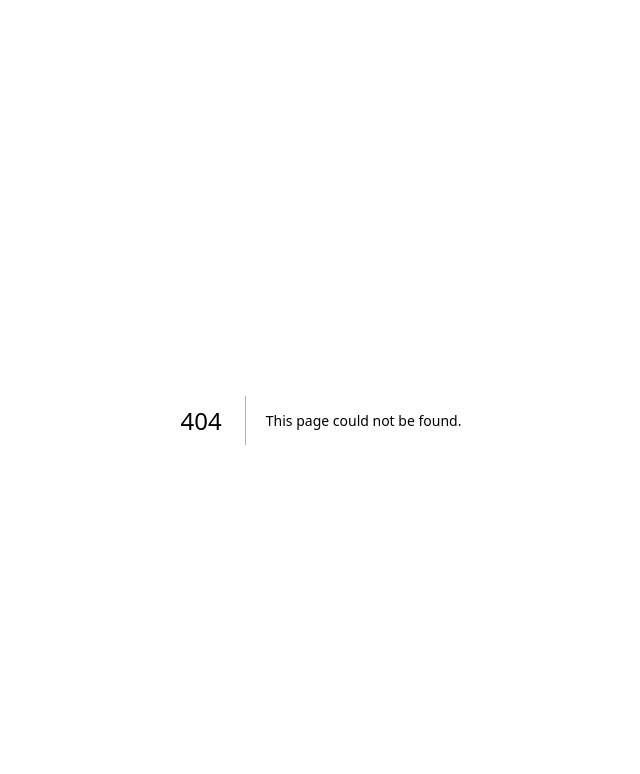
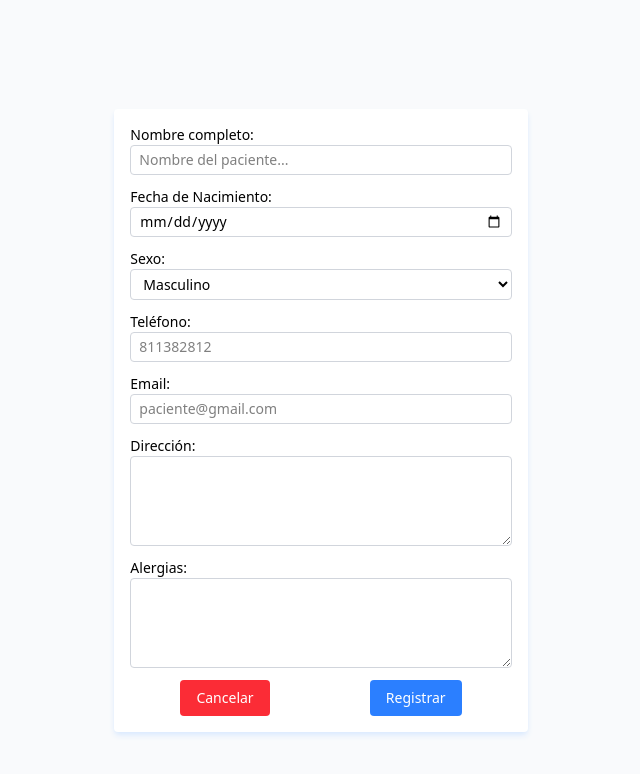
Before and after one commit to AdolfoFelixN/vita-care, a Next.js app: page /pacientes/1 in a window 1280 px wide. Before the commit this address had no page. Shown: the top 774 px of the page, without its empty margins (319-959 px from the left). Built offline with nearby package versions, Linux system fonts and the light colour scheme.

Commit message:
registro de pacientes

```diff
--- /dev/null
+++ b/src/app/pacientes/[id]/page.jsx
@@ -0,0 +1,205 @@
+"use client";
+import axios from "axios";
+import { useForm } from "react-hook-form";
+
+function RegisterPage() {
+  const {
+    register,
+    handleSubmit,
+    formState: { errors },
+    reset,
+  } = useForm();
+
+  console.log(errors);
+
+  const onSubmit = async (data) => {
+    try {
+      const response = await axios.post("/api/pacientes", data);
+      console.log(response.data);
+      console.log("Registro exitoso")
+    } catch (error) {
+      console.log(error);
+    }
+    reset();
+  };
+
+  return (
+    <div className="flex w-full h-svh justify-center items-center ">
+      <form
+        onSubmit={handleSubmit(onSubmit)}
+        className="w-1/3 flex flex-col gap-3 text-sm bg-white p-4 rounded-sm shadow-md shadow-blue-100"
+      >
+        <div className="flex flex-col">
+          <label htmlFor="Nombre">Nombre completo:</label>
+          <input
+            id="Nombre"
+            type="text"
+            placeholder="Nombre del paciente..."
+            className="border border-gray-300 rounded py-1 px-2"
+            {...register("Nombre", {
+              required: {
+                value: true,
+                message: "El nombre es requerido",
+              },
+              minLength: {
+                value: 10,
+                message: "El nombre es muy corto, mínimo 10 caracteres",
+              },
+            })}
+          />
+          {errors.Nombre && (
+            <span className="text-xs text-red-500 font-semibold">
+              {errors.Nombre.message}
+            </span>
+          )}
+        </div>
+        <div className="flex flex-col">
+          <label htmlFor="FechaNacimiento">Fecha de Nacimiento:</label>
+          <input
+            id="FechaNacimiento"
+            type="date"
+            placeholder="10/04/2002"
+            className="border border-gray-300 rounded py-1 px-2"
+            {...register("FechaNacimiento", {
+              required: {
+                value: true,
+                message: "La Fecha es requerida",
+              },
+            })}
+          />
+          {errors.FechaNacimiento && (
+            <span className="text-xs text-red-500 font-semibold">
+              {errors.FechaNacimiento.message}
+            </span>
+          )}
+        </div>
+        <div className="flex flex-col">
+          <label htmlFor="Sexo">Sexo:</label>
+          <select
+            id="Sexo"
+            className="border border-gray-300 rounded py-1 px-2"
+            {...register("Sexo", {
+              required: true,
+            })}
+          >
+            <option value="Masculino">Masculino</option>
+            <option value="Femenino">Femenino</option>
+          </select>
+          {errors.Sexo && (
+            <span className="text-xs text-red-500 font-semibold">
+              El sexo es requerido
+            </span>
+          )}
+        </div>
+        <div className="flex flex-col">
+          <label htmlFor="Telefono">Teléfono:</label>
+          <input
+            id="Telefono"
+            type="number"
+            placeholder="811382812"
+            className="border border-gray-300 rounded py-1 px-2"
+            {...register("Telefono", {
+              required: {
+                value: true,
+                message: "El Teléfono es requerido",
+              },
+              minLength: {
+                value: 8,
+                message: "Mínimo 8 numeros",
+              },
+              maxLength: {
+                value: 10,
+                message: "Máximo 10 numeros",
+              },
+            })}
+          />
+          {errors.Telefono && (
+            <span className="text-xs text-red-500 font-semibold">
+              {errors.Telefono.message}
+            </span>
+          )}
+        </div>
+        <div className="flex flex-col">
+          <label htmlFor="Email">Email:</label>
+          <input
+            id="Email"
+            type="text"
+            placeholder="paciente@gmail.com"
+            className="border border-gray-300 rounded py-1 px-2"
+            {...register("Email", {
+              required: {
+                value: true,
+                message: "El email es requerido",
+              },
+              pattern: {
+                value: /^[\w-.]+@([\w-]+\.)+[\w-]{2,4}$/,
+                message: "Correo inválido",
+              },
+            })}
+          />
+          {errors.Email && (
+            <span className="text-xs text-red-500 font-semibold">
+              {errors.Email.message}
+            </span>
+          )}
+        </div>
+        <div className="flex flex-col">
+          <label htmlFor="Direccion">Dirección:</label>
+          <textarea
+            rows={4}
+            name="Direccion"
+            id="Direccion"
+            className="border border-gray-300 rounded py-1 px-2"
+            {...register("Direccion", {
+              required: {
+                value: true,
+                message: "La dirección es requerida",
+              },
+            })}
+          />
+          {errors.Direccion && (
+            <span className="text-xs text-red-500 font-semibold">
+              {errors.Direccion.message}
+            </span>
+          )}
+        </div>
+        <div className="flex flex-col">
+          <label htmlFor="Alergias">Alergias:</label>
+          <textarea
+            rows={4}
+            name="Alergias"
+            id="Alergias"
+            className="border border-gray-300 rounded py-1 px-2"
+            {...register("Alergias", {
+              required: {
+                value: true,
+                message: "El campo es requerido",
+              },
+            })}
+          />
+          {errors.Alergias && (
+            <span className="text-xs text-red-500 font-semibold">
+              {errors.Alergias.message}
+            </span>
+          )}
+        </div>
+        <div className="text-white flex justify-around items-center">
+          <button
+            type="button"
+            className="bg-red-500 py-2 px-4 rounded-sm cursor-pointer hover:bg-red-600"
+          >
+            Cancelar
+          </button>
+          <button
+            type="submit"
+            className="bg-blue-500 py-2 px-4 rounded-sm cursor-pointer hover:bg-blue-600"
+          >
+            Registrar
+          </button>
+        </div>
+      </form>
+    </div>
+  );
+}
+
+export default RegisterPage;
```
